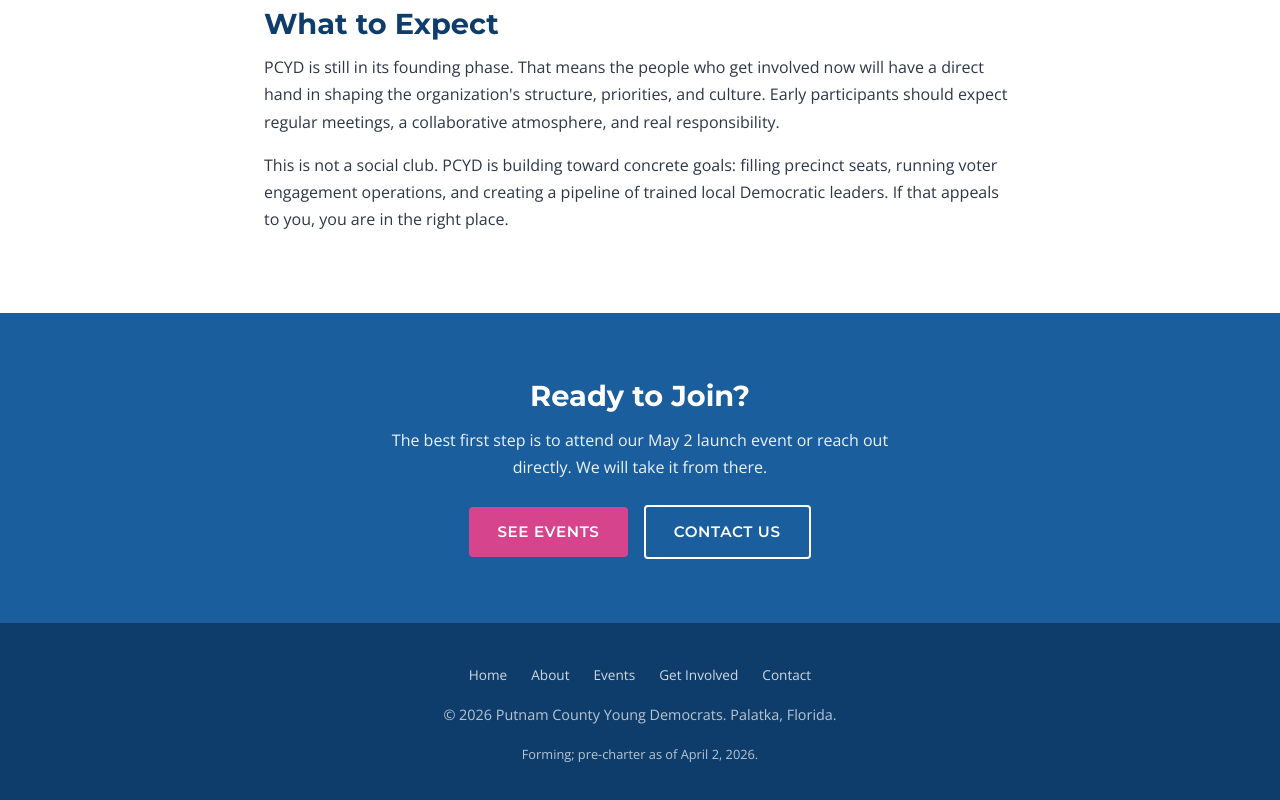
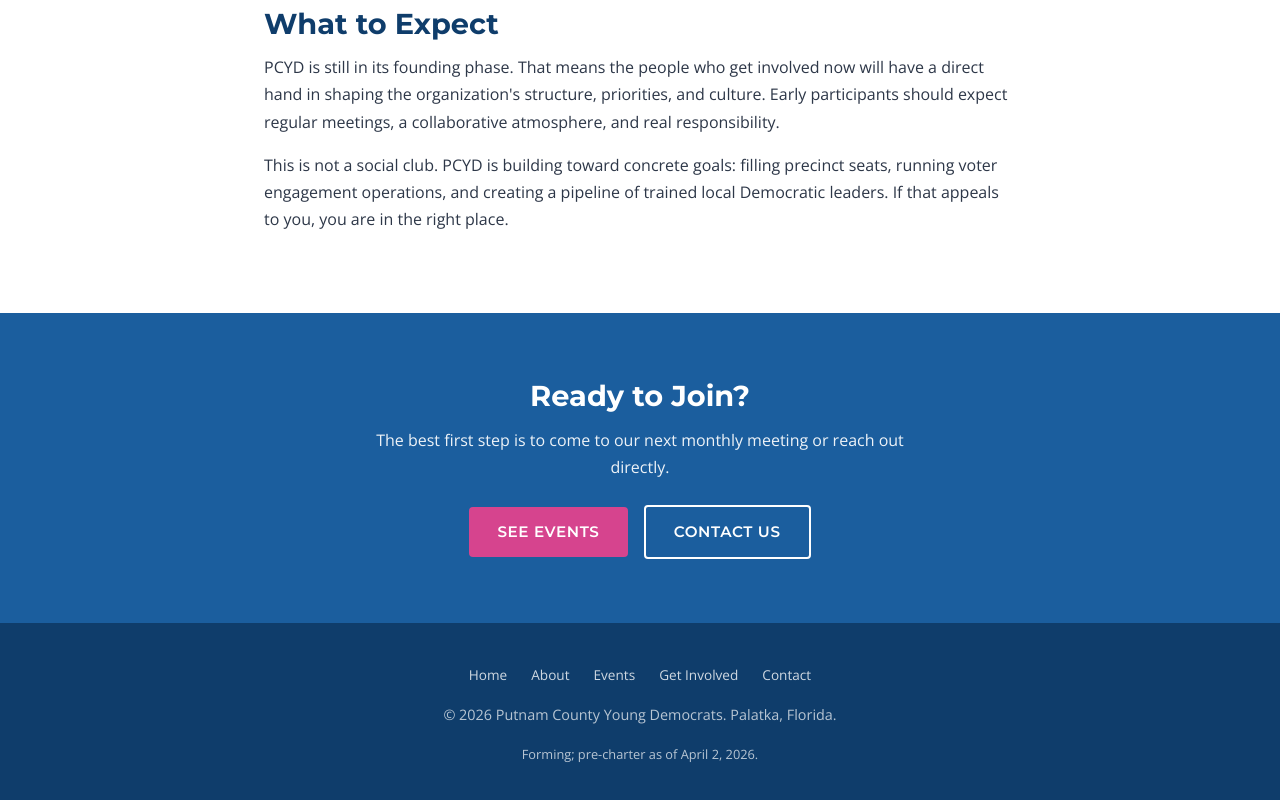
Before and after one commit to ebone89/putnam-young-dems-website, a plain HTML site: page get-involved.html in a window 1280 px wide. Shown: the part 1588-2388 px from the top of the page. Drawn offline with nearby package versions, Linux system fonts and the light colour scheme.

Commit message:
removed stale May 2nd date from the how to join section

```diff
--- a/get-involved.html
+++ b/get-involved.html
@@ -83,7 +83,7 @@
   <section class="section-blue text-center">
     <div class="container">
       <h2>Ready to Join?</h2>
-      <p style="max-width: 550px; margin: 0.5rem auto 1.5rem; opacity: 0.92;">The best first step is to attend our May 2 launch event or reach out directly. We will take it from there.</p>
+      <p style="max-width: 550px; margin: 0.5rem auto 1.5rem; opacity: 0.92;">The best first step is to come to our next monthly meeting or reach out directly.</p>
       <a href="events.html" class="btn btn-primary">See Events</a>
       <a href="contact.html" class="btn btn-outline" style="margin-left: 0.75rem;">Contact Us</a>
     </div>
```
